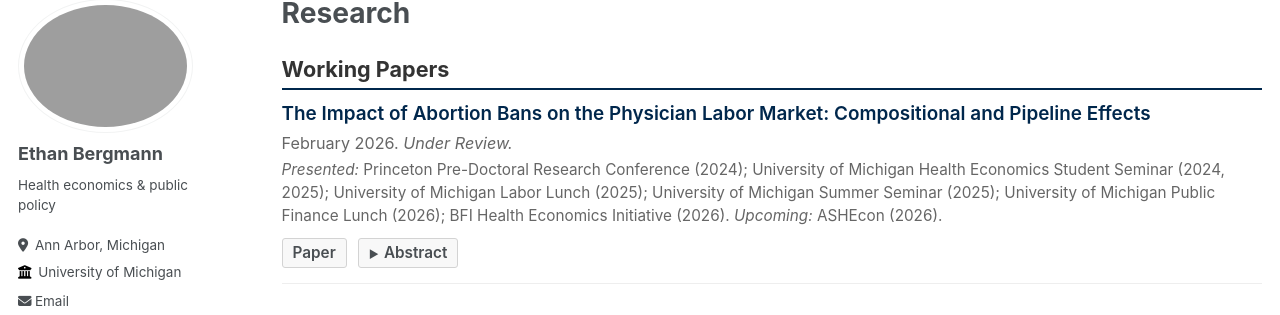
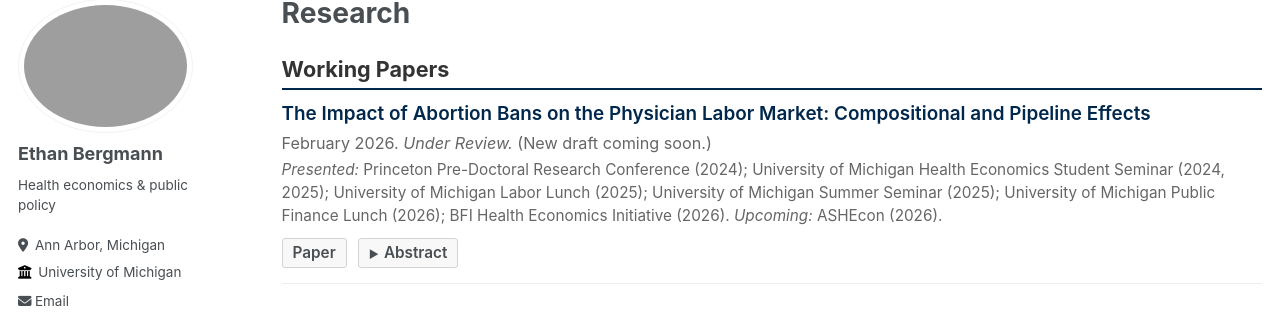
Before and after one commit to ethankbergmann/ethankbergmann.github.io, a Jekyll site: the page built from _pages/works_in_progress.md, in a window 1280 px wide and 1320 px high. Shown: the part 107-422 px from the top of the window. Built offline with Jekyll 4.4.1, drawn with Linux system fonts in a browser that asks for light colours; some web fonts are replaced.

Commit message:
Add "new draft coming soon" note to abortion paper

```diff
--- a/_pages/works_in_progress.md
+++ b/_pages/works_in_progress.md
@@ -11,7 +11,7 @@ author_profile: true
   <div class="paper-title">
     <a href="http://ssrn.com/abstract=6258355">The Impact of Abortion Bans on the Physician Labor Market: Compositional and Pipeline Effects</a>
   </div>
-  <div class="paper-details">February 2026. <em>Under Review.</em></div>
+  <div class="paper-details">February 2026. <em>Under Review.</em> (New draft coming soon.)</div>
   <div class="paper-details" style="font-size: 0.85em;"><em>Presented:</em> Princeton Pre-Doctoral Research Conference (2024); University of Michigan Health Economics Student Seminar (2024, 2025); University of Michigan Labor Lunch (2025); University of Michigan Summer Seminar (2025); University of Michigan Public Finance Lunch (2026); BFI Health Economics Initiative (2026). <em>Upcoming:</em> ASHEcon (2026).</div>
   <div class="paper-links">
     <a href="http://ssrn.com/abstract=6258355" target="_blank">Paper</a>
```
